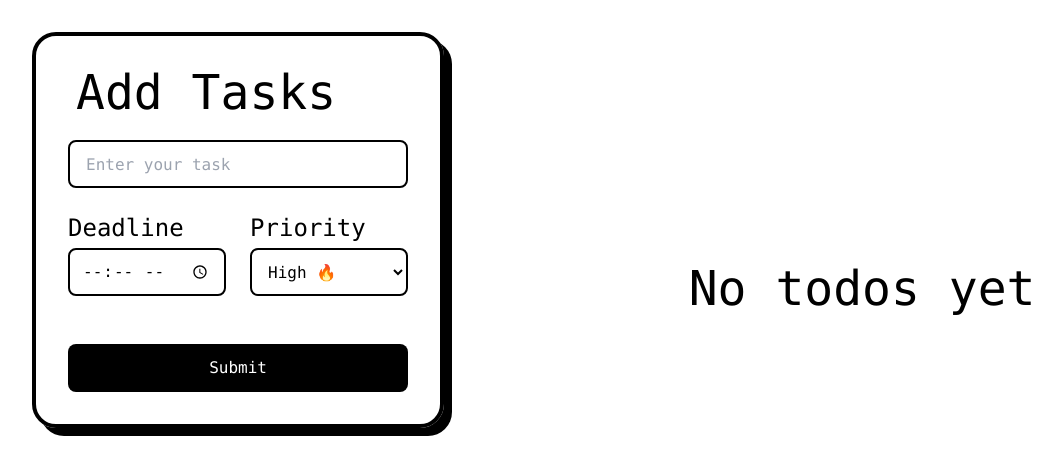
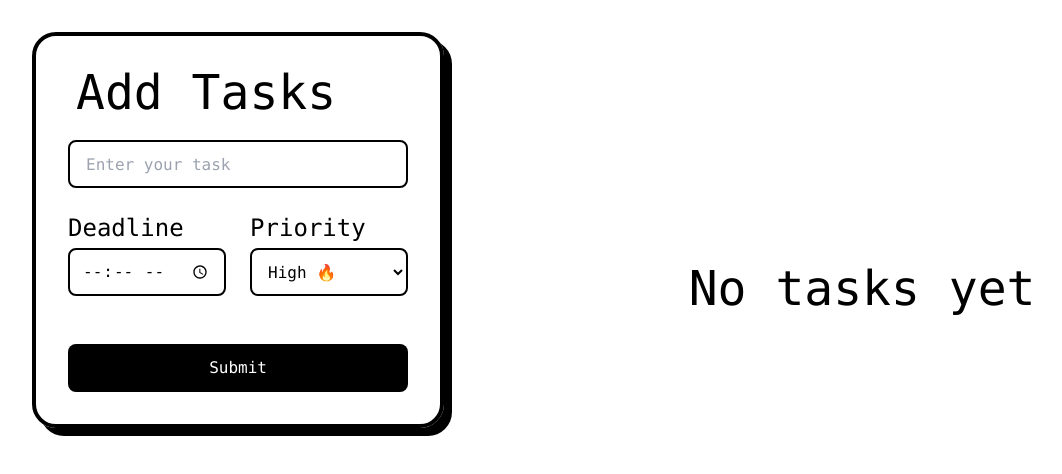
Before and after one commit to pushparajwastaken/to-do-list, a React (Vite) app: page / in a window 1280 px wide. Shown: the top 474 px of the page, without its empty margins (0-1062 px from the left). Built offline with nearby package versions, Linux system fonts and the light colour scheme.

Commit message:
grammar error

```diff
--- a/src/Components/Todos/Todos.jsx
+++ b/src/Components/Todos/Todos.jsx
@@ -56,7 +56,7 @@ export const Todos = () => {
     <div className="font-mono flex justify-center items-center w-full h-[60vh]">
       {todos.length === 0 ? (
         <p className="md:w-1/2 w-full text-center pt-24 text-5xl font-mono">
-          No todos yet
+          No tasks yet
         </p>
       ) : (
         <div className="flex flex-col w-full gap-4 p-4 items-start md:w-1/2">
```
